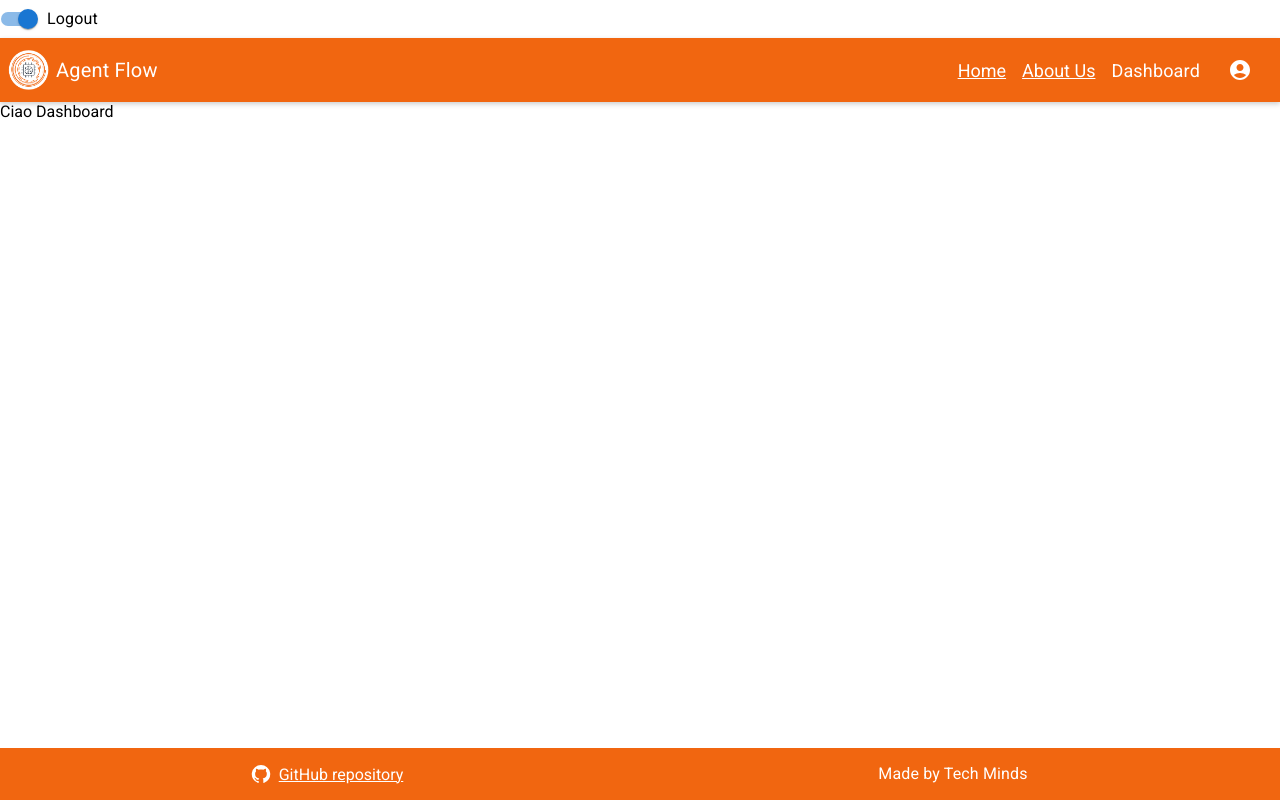
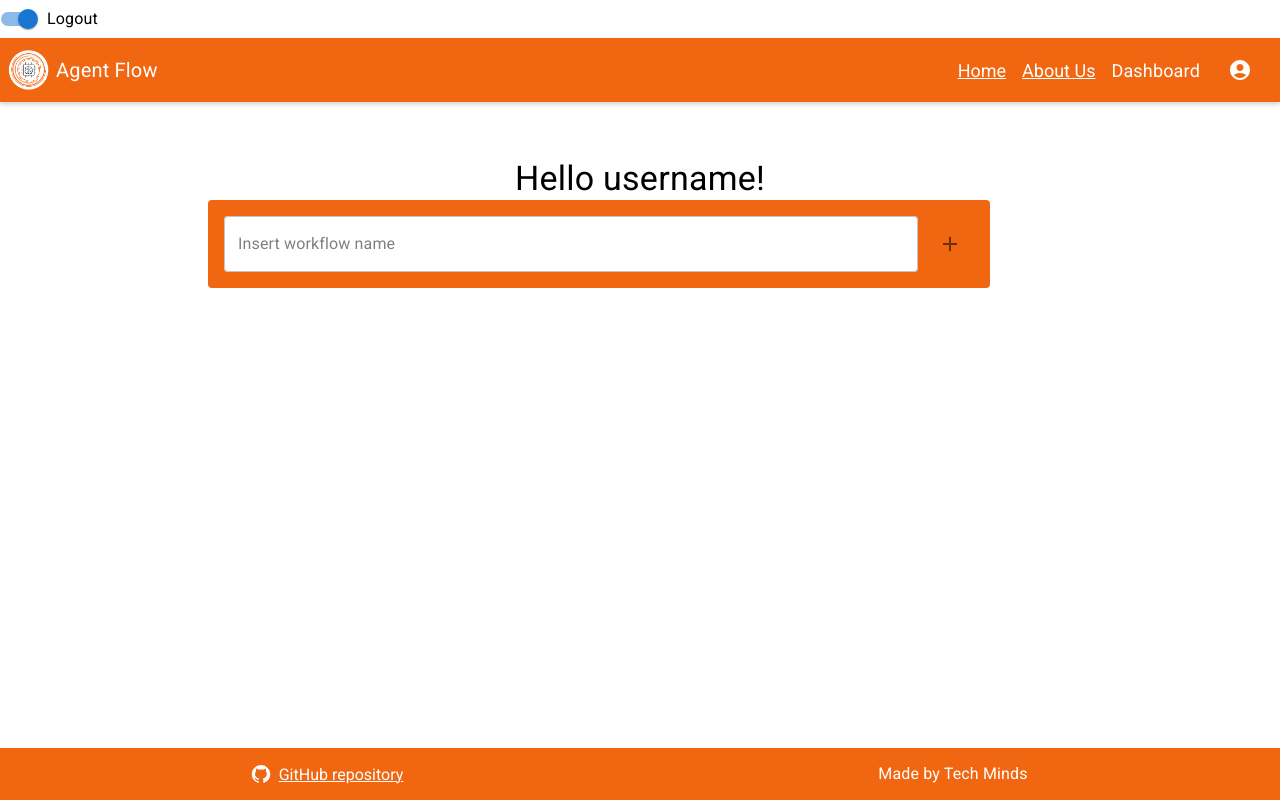
Before and after one commit to techminds-unipd/AgentFlow, a React (Vite) app in the folder frontend/: page /dashboard in a window 1280 px wide. Built offline with nearby package versions, Linux system fonts and the light colour scheme.

Commit message:
#40 inizio addWorkflow e dashboard

```diff
--- /dev/null
+++ b/frontend/src/components/AddWorkflow/AddWorkflow.tsx
@@ -0,0 +1,49 @@
+import { Box, TextField, IconButton, Snackbar, Typography } from "@mui/material";
+import { Add as PlusIcon } from "@mui/icons-material";
+import React from "react";
+import "../../index.css";
+
+export const AddWorkflow = () => {
+
+  return (
+    <>
+        <Box
+            component="section"
+            sx={{
+                p: 2,
+                borderRadius: 1,
+                backgroundColor: "var(--maincolor)",
+                display: "flex",
+                alignItems: "center",
+                gap: 1, // Space between elements
+                width: 750 // Adjust width as needed
+            }}
+        >
+            <TextField
+                label="Insert workflow name"
+                variant="outlined"
+                sx={{
+                    backgroundColor: "var(--white-text)",
+                    borderRadius: 1,
+                    flexGrow: 1,
+                    "& .MuiInputLabel-root": {
+                        color: "gray"
+                    },
+                    "& .MuiInputLabel-root.Mui-focused": {
+                        color: "gray"
+                    },
+                    "& .MuiFilledInput-root": {
+                        backgroundColor: "var(--white-text)",
+                        "&:hover": {
+                            backgroundColor: "var(--white-text)"
+                        }
+                    }
+                }}
+            />
+            <IconButton aria-label="Add workflow" size="large">
+                <PlusIcon />
+            </IconButton>
+        </Box>
+    </>
+  );
+};
--- /dev/null
+++ b/frontend/src/pages/Dashboard/Dashboard.css
@@ -0,0 +1,4 @@
+main{
+    margin-left: 10%;
+    margin-right: 10%;
+}
--- a/frontend/src/pages/Dashboard/Dashboard.tsx
+++ b/frontend/src/pages/Dashboard/Dashboard.tsx
@@ -1,5 +1,20 @@
-export const Dashboard=()=>{
-    return(
-        <>Ciao Dashboard</>
-    )
-}
+import Grid from "@mui/material/Grid2";
+import { Typography } from "@mui/material";
+import "./Dashboard.css";
+import "../../components/AddWorkflow/AddWorkflow";
+import { AddWorkflow } from "../../components/AddWorkflow/AddWorkflow";
+
+export const Dashboard = () => {
+  return (
+    <main>
+      <Grid container>
+        <Grid size={12} marginLeft={10} marginRight={10} paddingTop={7}>
+          <Typography component="h1" variant="h4" textAlign={"center"}>
+            Hello username!
+          </Typography>
+          <AddWorkflow />
+        </Grid>
+      </Grid>
+    </main>
+  );
+};
```
